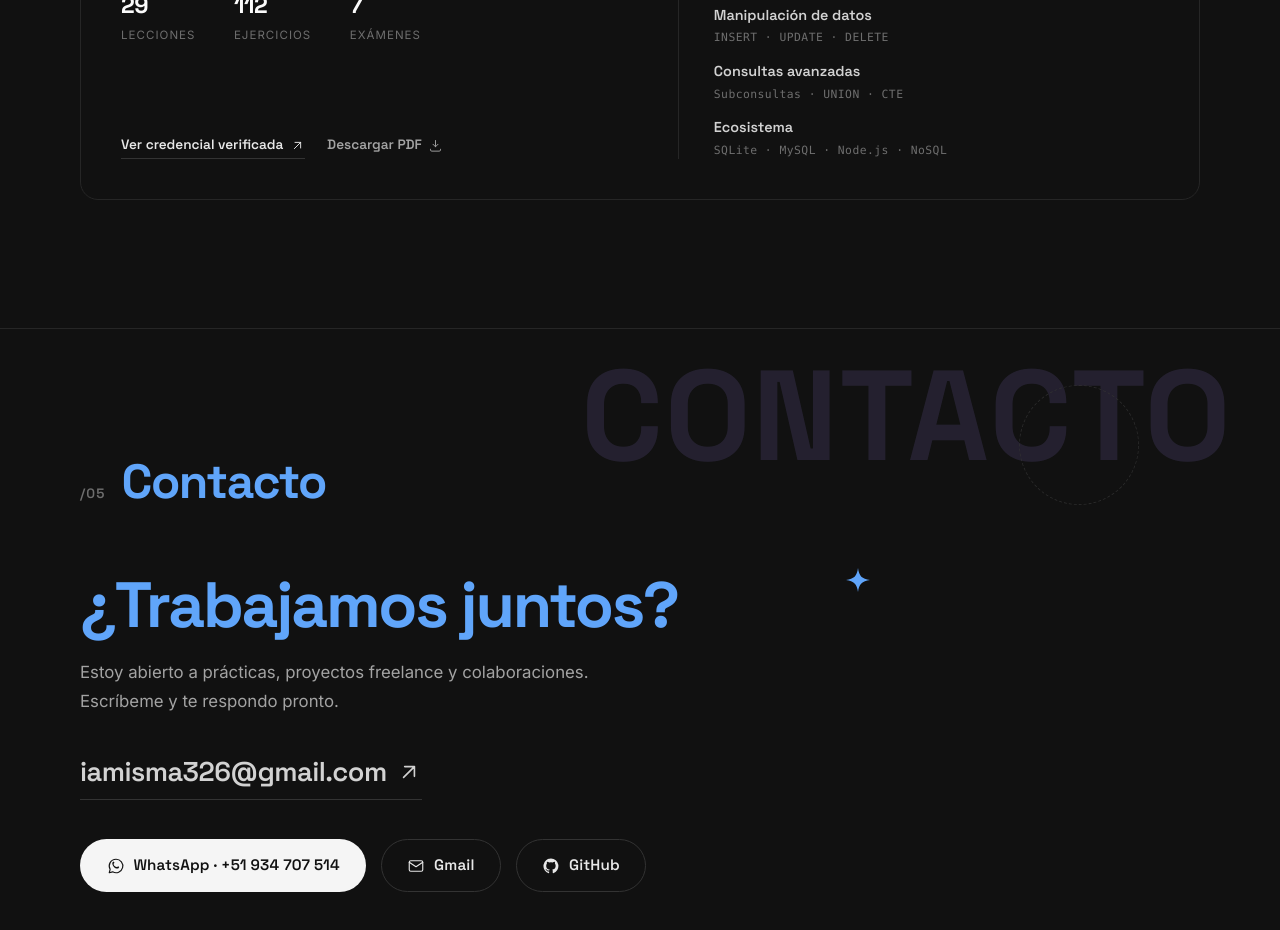
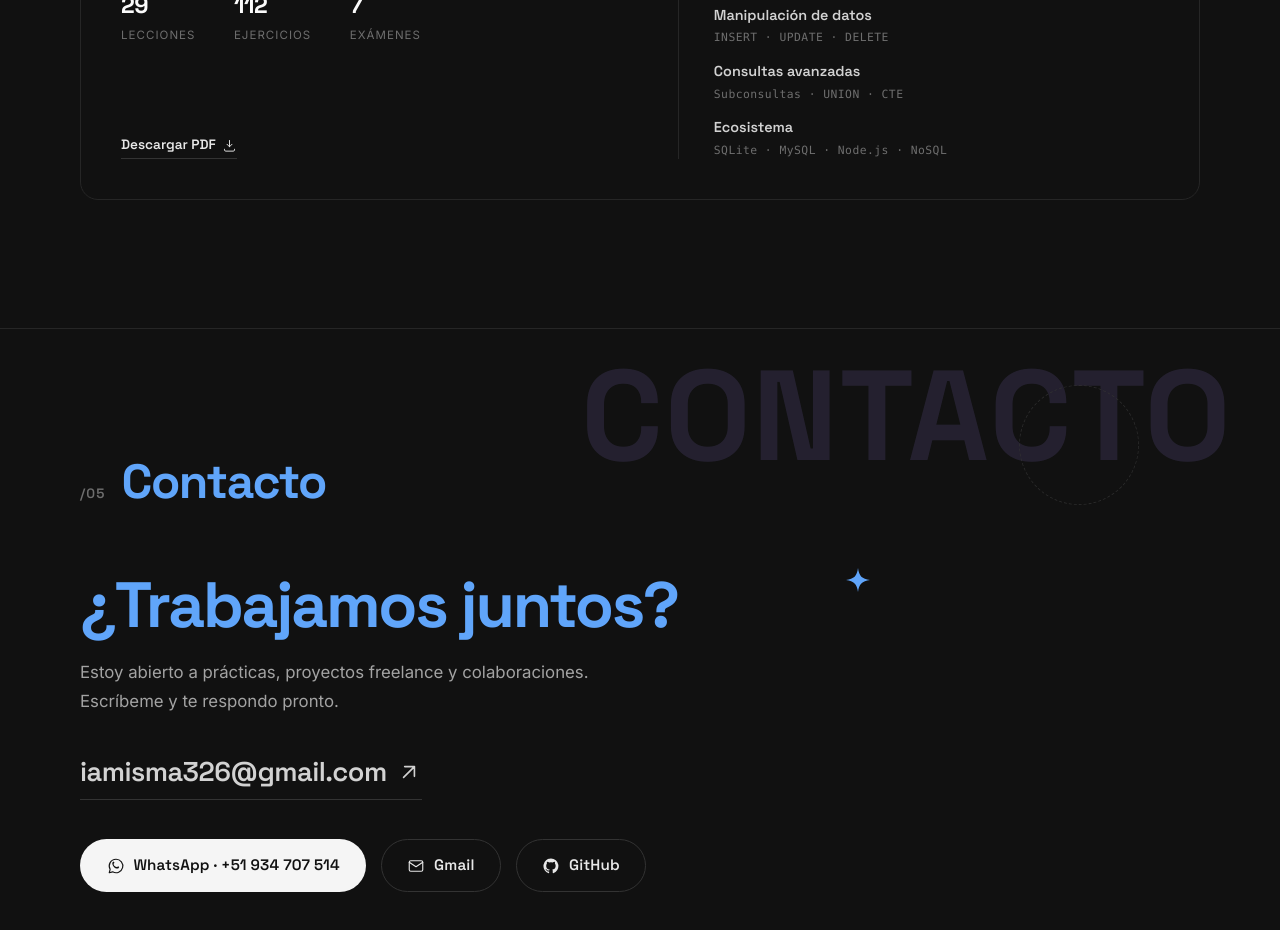
Before and after one commit to iamisma326-cpu/ismadev, a React (Vite) app: page / in a window 1280 px wide. Shown: the part 5320-6250 px from the top of the page. Built offline with nearby package versions, Linux system fonts and the light colour scheme.

Commit message:
Quitar el enlace de verificación en las certificaciones
- Dejar solo el botón de descarga del PDF en la tarjeta
- Eliminar la URL de verificación y su texto en ES/EN
- Limpiar estilos y README que quedaron sin uso

```diff
--- a/src/components/Certifications.css
+++ b/src/components/Certifications.css
@@ -168,17 +168,6 @@
   color: var(--accent);
 }
 
-/* Acción secundaria: la descarga del PDF. */
-.cert-link-ghost {
-  color: var(--ink-soft);
-  border-color: transparent;
-}
-
-.cert-link-ghost:hover {
-  color: var(--ink);
-  border-color: var(--line-strong);
-}
-
 /* Temario real del certificado */
 .cert-syllabus {
   border-left: 1px solid var(--line);
--- a/src/components/Certifications.jsx
+++ b/src/components/Certifications.jsx
@@ -3,11 +3,7 @@ import { content } from "../data/content";
 import { useReveal } from "../hooks/useReveal";
 import SectionWord from "./SectionWord";
 import SectionDecor from "./SectionDecor";
-import {
-  AwardIcon,
-  ArrowUpRightIcon,
-  DownloadIcon,
-} from "./icons";
+import { AwardIcon, DownloadIcon } from "./icons";
 import "./Certifications.css";
 
 export default function Certifications() {
@@ -58,21 +54,10 @@ export default function Certifications() {
                 )}
 
                 <div className="cert-actions">
-                  {/* Credencial oficial: se abre en el dominio del instructor. */}
-                  <a
-                    className="cert-link"
-                    href={cert.credential}
-                    target="_blank"
-                    rel="noreferrer"
-                  >
-                    {t.verifyCredential}
-                    <ArrowUpRightIcon width={15} height={15} />
-                  </a>
-
-                  {/* Copia local: baja directo sin abrir pestaña. */}
+                  {/* Copia local del PDF: baja directo sin abrir pestaña. */}
                   {cert.downloadUrl && (
                     <a
-                      className="cert-link cert-link-ghost"
+                      className="cert-link"
                       href={cert.downloadUrl}
                       download={cert.fileName}
                     >
--- a/src/data/content.js
+++ b/src/data/content.js
@@ -170,7 +170,6 @@ export const content = {
       subtitle:
         "Credenciales verificables que respaldan mis habilidades técnicas.",
       syllabusLabel: "Temario cubierto",
-      verifyCredential: "Ver credencial verificada",
       downloadCredential: "Descargar PDF",
       items: [
         {
@@ -179,10 +178,7 @@ export const content = {
           year: "2026",
           description:
             "Curso completo de SQL: desde consultas y filtros hasta subconsultas, CTEs, índices y transacciones, cerrando con el ecosistema de bases de datos y su integración con Node.js.",
-          // Credencial oficial verificable en el dominio del instructor.
-          credential:
-            "https://certificados.midudev.com/81148f98-f18e-4928-b436-0b0cbcf225f19.pdf",
-          // Copia local para que la descarga no dependa de un tercero.
+          // Copia local del PDF, descargable desde el sitio.
           downloadUrl: "/certificado-sql.pdf",
           fileName: "certificado-sql.pdf",
           stats: [
@@ -381,7 +377,6 @@ export const content = {
       title: "Certifications",
       subtitle: "Verifiable credentials that back my technical skills.",
       syllabusLabel: "Syllabus covered",
-      verifyCredential: "View verified credential",
       downloadCredential: "Download PDF",
       items: [
         {
@@ -390,10 +385,7 @@ export const content = {
           year: "2026",
           description:
             "Complete SQL course: from queries and filters to subqueries, CTEs, indexes and transactions, closing with the database ecosystem and its integration with Node.js.",
-          // Official credential, verifiable on the instructor's domain.
-          credential:
-            "https://certificados.midudev.com/81148f98-f18e-4928-b436-0b0cbcf225f19.pdf",
-          // Local copy so the download doesn't depend on a third party.
+          // Local copy of the PDF, downloadable from the site.
           downloadUrl: "/certificado-sql.pdf",
           fileName: "certificado-sql.pdf",
           stats: [
```
Also changed, not shown: 1 other file (tests, documents, lock files or other folders).
